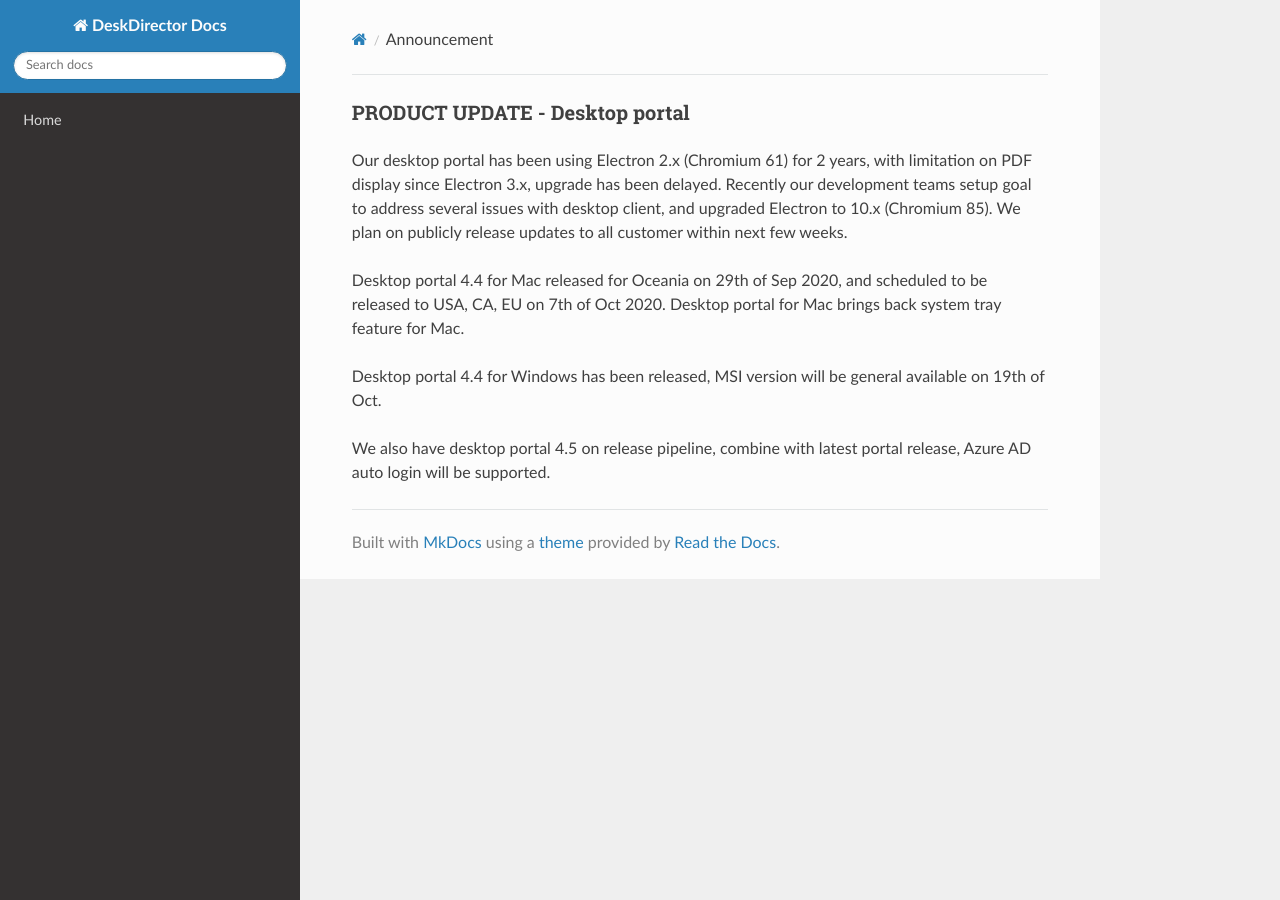
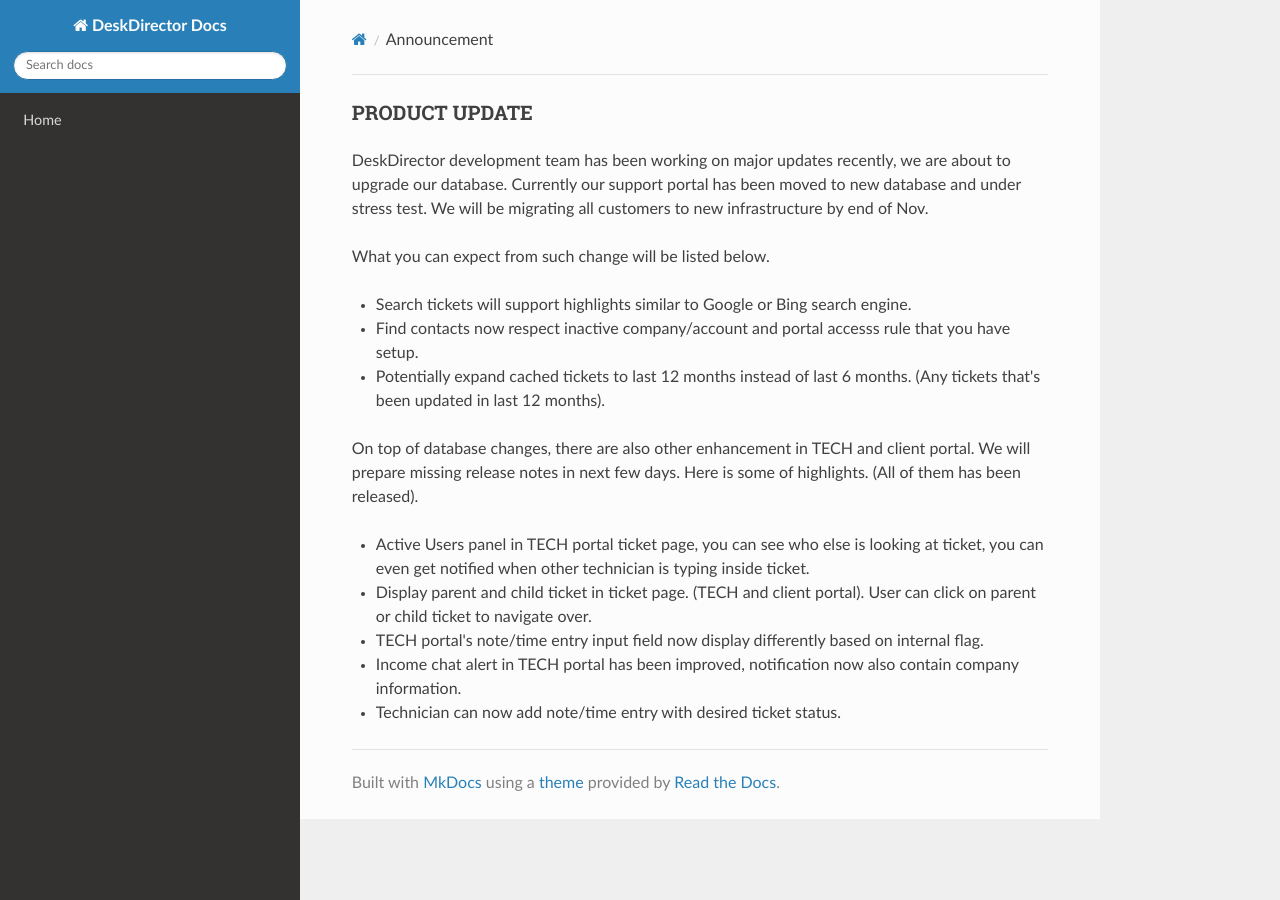
Before and after one commit to DeskDirector/docs, an MkDocs documentation site: the page built from docs/_contents/admin/home/announcement.md, in a window 1280 px wide. Built offline with MkDocs 1.6.1, drawn with Linux system fonts in a browser that asks for light colours; nearby versions of some CDN libraries; old or Windows-style settings are respelled for this version of MkDocs.

Commit message:
Update announcement.md

```diff
--- a/docs/_contents/admin/home/announcement.md
+++ b/docs/_contents/admin/home/announcement.md
@@ -1,9 +1,17 @@
-### PRODUCT UPDATE - Desktop portal
+### PRODUCT UPDATE
 
-Our desktop portal has been using Electron 2.x (Chromium 61) for 2 years, with limitation on PDF display since Electron 3.x, upgrade has been delayed. Recently our development teams setup goal to address several issues with desktop client, and upgraded Electron to 10.x (Chromium 85). We plan on publicly release updates to all customer within next few weeks.
+DeskDirector development team has been working on major updates recently, we are about to upgrade our database. Currently our support portal has been moved to new database and under stress test. We will be migrating all customers to new infrastructure by end of Nov.
 
-Desktop portal 4.4 for Mac released for Oceania on 29th of Sep 2020, and scheduled to be released to USA, CA, EU on 7th of Oct 2020. Desktop portal for Mac brings back system tray feature for Mac.
+What you can expect from such change will be listed below.
 
-Desktop portal 4.4 for Windows has been released, MSI version will be general available on 19th of Oct.
+* Search tickets will support highlights similar to Google or Bing search engine.
+* Find contacts now respect inactive company/account and portal accesss rule that you have setup.
+* Potentially expand cached tickets to last 12 months instead of last 6 months. (Any tickets that's been updated in last 12 months).
 
-We also have desktop portal 4.5 on release pipeline, combine with latest portal release, Azure AD auto login will be supported.
+On top of database changes, there are also other enhancement in TECH and client portal. We will prepare missing release notes in next few days. Here is some of highlights. (All of them has been released).
+
+* Active Users panel in TECH portal ticket page, you can see who else is looking at ticket, you can even get notified when other technician is typing inside ticket.
+* Display parent and child ticket in ticket page. (TECH and client portal). User can click on parent or child ticket to navigate over.
+* TECH portal's note/time entry input field now display differently based on internal flag.
+* Income chat alert in TECH portal has been improved, notification now also contain company information.
+* Technician can now add note/time entry with desired ticket status.
```
